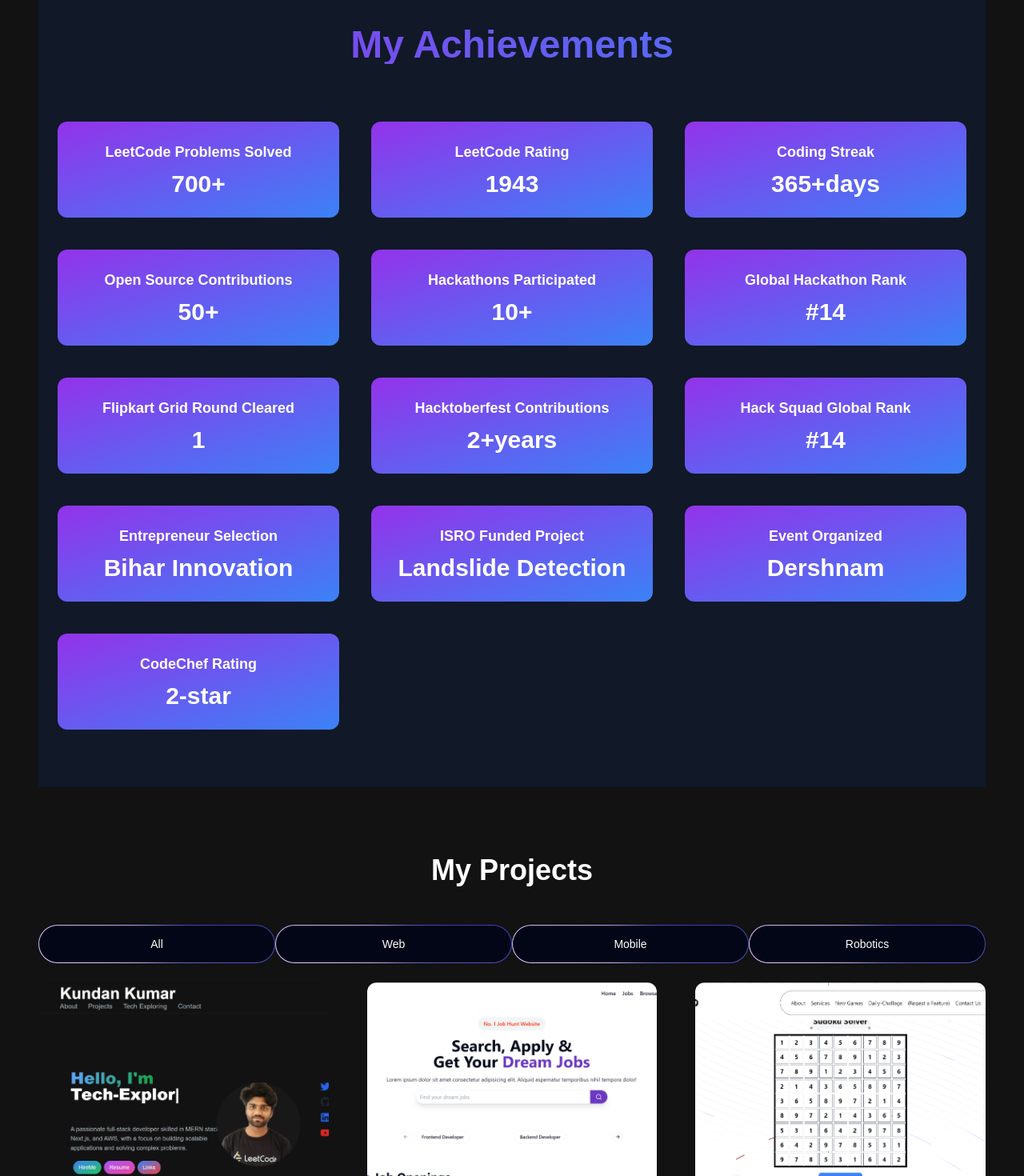
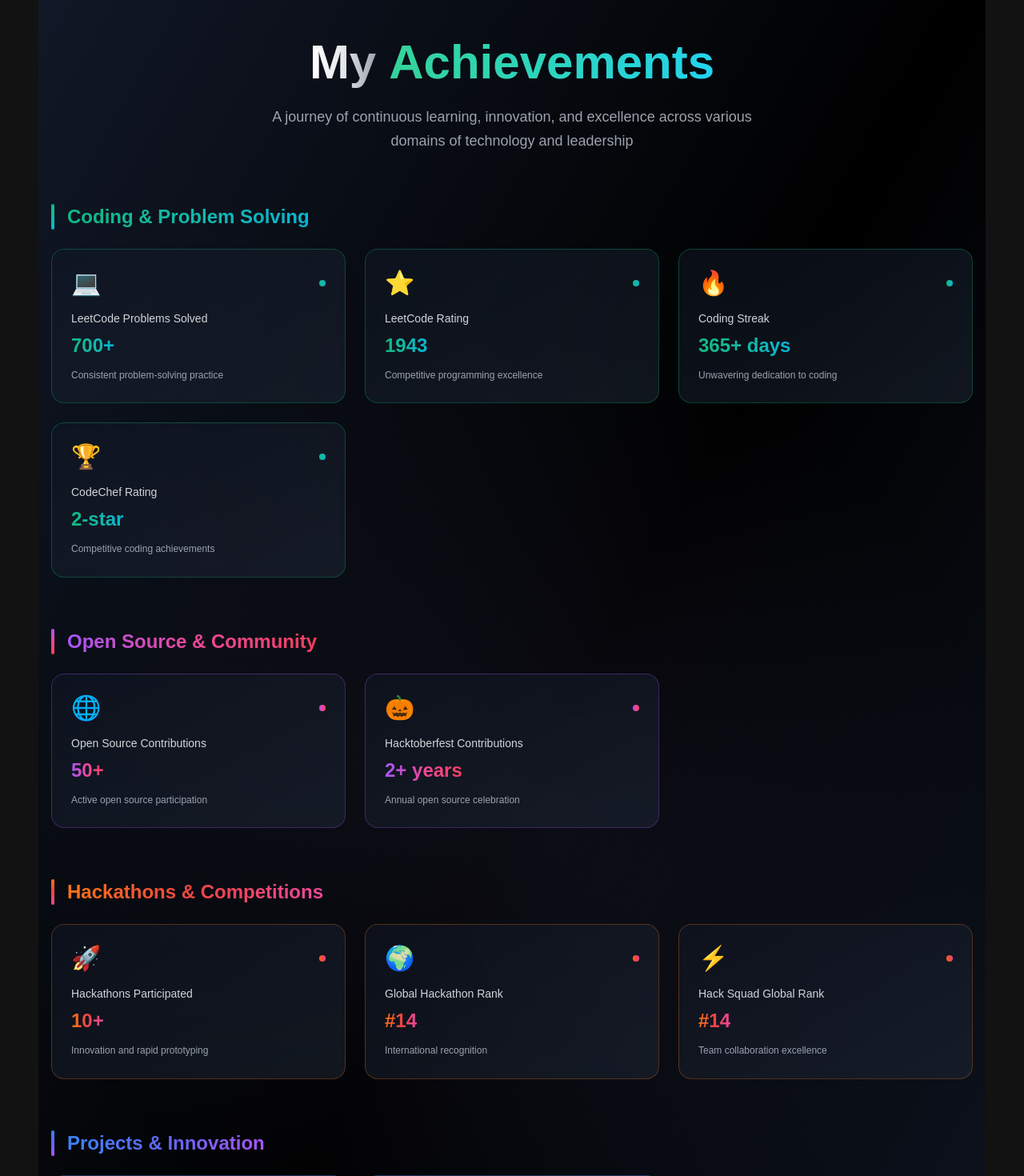
Before and after one commit to its-kundan/Kundan_CV_Portfolio, a Next.js app: page / in a window 1280 px wide. Shown: the part 5140-6610 px from the top of the page at 80% size. Built offline with nearby package versions, Linux system fonts and the light colour scheme.

Commit message:
Achevement UI fixed

```diff
--- a/src/components/Achievement.jsx
+++ b/src/components/Achievement.jsx
@@ -1,46 +1,203 @@
 "use client"
-import React from 'react';
+import React, { useState } from 'react';
 import { motion } from 'framer-motion';
 
-const AchievementItem = ({ metric, value, postfix = '', prefix = '' }) => {
+const getCategoryColors = (category) => {
+  switch (category) {
+    case 'coding':
+      return {
+        gradient: 'from-emerald-500 via-teal-500 to-cyan-500',
+        border: 'border-emerald-500/30',
+        glow: 'shadow-emerald-500/20',
+        bg: 'bg-emerald-500/10'
+      };
+    case 'community':
+      return {
+        gradient: 'from-purple-500 via-pink-500 to-rose-500',
+        border: 'border-purple-500/30',
+        glow: 'shadow-purple-500/20',
+        bg: 'bg-purple-500/10'
+      };
+    case 'competitions':
+      return {
+        gradient: 'from-orange-500 via-red-500 to-pink-500',
+        border: 'border-orange-500/30',
+        glow: 'shadow-orange-500/20',
+        bg: 'bg-orange-500/10'
+      };
+    case 'projects':
+      return {
+        gradient: 'from-blue-500 via-indigo-500 to-purple-500',
+        border: 'border-blue-500/30',
+        glow: 'shadow-blue-500/20',
+        bg: 'bg-blue-500/10'
+      };
+    case 'leadership':
+      return {
+        gradient: 'from-yellow-500 via-amber-500 to-orange-500',
+        border: 'border-yellow-500/30',
+        glow: 'shadow-yellow-500/20',
+        bg: 'bg-yellow-500/10'
+      };
+    default:
+      return {
+        gradient: 'from-gray-500 via-slate-500 to-zinc-500',
+        border: 'border-gray-500/30',
+        glow: 'shadow-gray-500/20',
+        bg: 'bg-gray-500/10'
+      };
+  }
+};
+
+const AchievementItem = ({ metric, value, postfix = '', prefix = '', category = 'default', icon, description }) => {
+  const [isHovered, setIsHovered] = useState(false);
+  const colors = getCategoryColors(category);
+
   return (
     <motion.div
-      whileHover={{ scale: 1.05 }}
-      className="relative bg-gradient-to-br from-purple-600 to-blue-500 rounded-xl p-6 m-2 flex flex-col items-center"
+      initial={{ opacity: 0, y: 20 }}
+      whileInView={{ opacity: 1, y: 0 }}
+      viewport={{ once: true }}
+      whileHover={{
+        scale: 1.02,
+        y: -5,
+        transition: { duration: 0.2 }
+      }}
+      onHoverStart={() => setIsHovered(true)}
+      onHoverEnd={() => setIsHovered(false)}
+      className={`relative group cursor-pointer rounded-2xl p-6 border ${colors.border} bg-gradient-to-br from-gray-900/50 to-gray-800/50 backdrop-blur-sm hover:shadow-2xl hover:${colors.glow} transition-all duration-500 overflow-hidden`}
     >
-      <h4 className="text-lg font-semibold text-white mb-2">{metric}</h4>
-      <p className="text-3xl font-bold text-white">
-        {prefix}{value}{postfix}
-      </p>
+      {/* Animated background gradient */}
+      <div className={`absolute inset-0 bg-gradient-to-br ${colors.gradient} opacity-0 group-hover:opacity-10 transition-opacity duration-500`} />
+
+      {/* Glow effect */}
+      <div className={`absolute inset-0 rounded-2xl bg-gradient-to-br ${colors.gradient} opacity-0 group-hover:opacity-20 blur-xl transition-opacity duration-500`} />
+
+      {/* Content */}
+      <div className="relative z-10">
+        {/* Icon */}
+        <div className="flex items-center justify-between mb-4">
+          <div className={`text-3xl ${isHovered ? 'scale-110' : 'scale-100'} transition-transform duration-300`}>
+            {icon}
+          </div>
+          <div className={`w-2 h-2 rounded-full bg-gradient-to-r ${colors.gradient} ${isHovered ? 'scale-150' : 'scale-100'} transition-transform duration-300`} />
+        </div>
+
+        {/* Metric */}
+        <h4 className="text-sm font-medium text-gray-300 mb-2 group-hover:text-white transition-colors duration-300">
+          {metric}
+        </h4>
+
+        {/* Value */}
+        <div className="mb-3">
+          <span className={`text-2xl font-bold bg-gradient-to-r ${colors.gradient} bg-clip-text text-transparent group-hover:scale-105 transition-transform duration-300 inline-block`}>
+            {prefix}{value}{postfix}
+          </span>
+        </div>
+
+        {/* Description */}
+        <p className="text-xs text-gray-400 group-hover:text-gray-300 transition-colors duration-300 leading-relaxed">
+          {description}
+        </p>
+      </div>
+
+      {/* Bottom accent line */}
+      <div className={`absolute bottom-0 left-0 right-0 h-1 bg-gradient-to-r ${colors.gradient} transform scale-x-0 group-hover:scale-x-100 transition-transform duration-500 origin-left`} />
     </motion.div>
   );
 };
 
-const Achievements = ({ achievements = [] }) => {  // Default empty array if undefined
+const CategorySection = ({ title, achievements, category }) => {
+  const colors = getCategoryColors(category);
+
   return (
-    <div className="py-16 px-4 bg-gray-900 dark:bg-gray-900">
-      <div className="max-w-7xl mx-auto">
-        <motion.h2
+    <motion.div
+      initial={{ opacity: 0, y: 20 }}
+      whileInView={{ opacity: 1, y: 0 }}
+      viewport={{ once: true }}
+      className="mb-12"
+    >
+      <div className="flex items-center mb-6">
+        <div className={`w-1 h-8 bg-gradient-to-b ${colors.gradient} rounded-full mr-4`} />
+        <h3 className={`text-2xl font-bold bg-gradient-to-r ${colors.gradient} bg-clip-text text-transparent`}>
+          {title}
+        </h3>
+      </div>
+      <div className="grid grid-cols-1 md:grid-cols-2 lg:grid-cols-3 gap-6">
+        {achievements.map((item, index) => (
+          <AchievementItem key={index} {...item} />
+        ))}
+      </div>
+    </motion.div>
+  );
+};
+
+const Achievements = ({ achievements = [] }) => {
+  const categories = {
+    coding: achievements.filter(a => a.category === 'coding'),
+    community: achievements.filter(a => a.category === 'community'),
+    competitions: achievements.filter(a => a.category === 'competitions'),
+    projects: achievements.filter(a => a.category === 'projects'),
+    leadership: achievements.filter(a => a.category === 'leadership'),
+  };
+
+  const categoryTitles = {
+    coding: "Coding & Problem Solving",
+    community: "Open Source & Community",
+    competitions: "Hackathons & Competitions",
+    projects: "Projects & Innovation",
+    leadership: "Leadership & Events",
+  };
+
+  return (
+    <section className="py-20 px-4 relative overflow-hidden">
+      {/* Background decoration */}
+      <div className="absolute inset-0 bg-gradient-to-br from-gray-900 via-black to-gray-900" />
+      <div className="absolute inset-0 bg-[radial-gradient(circle_at_50%_50%,rgba(120,119,198,0.1),transparent_50%)]" />
+
+      <div className="max-w-7xl mx-auto relative z-10">
+        {/* Header */}
+        <motion.div
           initial={{ opacity: 0, y: -20 }}
-          animate={{ opacity: 1, y: 0 }}
-          className="text-5xl font-bold text-center mb-16 text-transparent bg-clip-text bg-gradient-to-r from-purple-600 to-blue-500"
+          whileInView={{ opacity: 1, y: 0 }}
+          viewport={{ once: true }}
+          className="text-center mb-16"
         >
-          My Achievements
-        </motion.h2>
+          <h2 className="text-5xl md:text-6xl font-bold mb-6">
+            <span className="bg-gradient-to-r from-white via-gray-200 to-gray-400 bg-clip-text text-transparent">
+              My
+            </span>
+            <span className="bg-gradient-to-r from-emerald-400 via-teal-400 to-cyan-400 bg-clip-text text-transparent ml-4">
+              Achievements
+            </span>
+          </h2>
+          <p className="text-gray-400 text-lg max-w-2xl mx-auto leading-relaxed">
+            A journey of continuous learning, innovation, and excellence across various domains of technology and leadership
+          </p>
+        </motion.div>
 
+        {/* Achievements Grid */}
         {achievements && achievements.length > 0 ? (
-          <div className="grid grid-cols-1 md:grid-cols-2 lg:grid-cols-3 gap-6">
-            {achievements.map((item, index) => (
-              <AchievementItem key={index} {...item} />
-            ))}
+          <div className="space-y-16">
+            {Object.entries(categories).map(([category, categoryAchievements]) =>
+              categoryAchievements.length > 0 && (
+                <CategorySection
+                  key={category}
+                  title={categoryTitles[category]}
+                  achievements={categoryAchievements}
+                  category={category}
+                />
+              )
+            )}
           </div>
         ) : (
-          <p className="text-center text-gray-500 dark:text-gray-400">
-            No achievements to display
-          </p>
+          <div className="text-center py-12">
+            <div className="text-6xl mb-4">🏆</div>
+            <p className="text-gray-400 text-lg">Achievements coming soon...</p>
+          </div>
         )}
       </div>
-    </div>
+    </section>
   );
 };
 
--- a/src/components/AchievementsSection.jsx
+++ b/src/components/AchievementsSection.jsx
@@ -1,25 +1,119 @@
-import Achievements from './Achievement'; // Update the path as necessary
+import Achievements from './Achievement';
 
 const achievementsList = [
-  { metric: "LeetCode Problems Solved", value: "700", postfix: "+" },
-  { metric: "LeetCode Rating", value: "1943" },
-  { metric: "Coding Streak", value: "365", postfix: "+days" },
-  { metric: "Open Source Contributions", value: "50", postfix: "+" },
-  { metric: "Hackathons Participated", value: "10", postfix: "+" },
-  { metric: "Global Hackathon Rank", value: "14", prefix: "#" },
-  { metric: "Flipkart Grid Round Cleared", value: "1" },
-  { metric: "Hacktoberfest Contributions", value: "2", postfix: "+years" },
-  { metric: "Hack Squad Global Rank", value: "14", prefix: "#" },
-  { metric: "Entrepreneur Selection", value: "Bihar Innovation" },
-  { metric: "ISRO Funded Project", value: "Landslide Detection" },
-  { metric: "Event Organized", value: "Dershnam" },
-  { metric: "CodeChef Rating", value: "2", postfix: "-star" },
+  // Coding & Problem Solving
+  {
+    metric: "LeetCode Problems Solved",
+    value: "700",
+    postfix: "+",
+    category: "coding",
+    icon: "💻",
+    description: "Consistent problem-solving practice"
+  },
+  {
+    metric: "LeetCode Rating",
+    value: "1943",
+    category: "coding",
+    icon: "⭐",
+    description: "Competitive programming excellence"
+  },
+  {
+    metric: "Coding Streak",
+    value: "365",
+    postfix: "+ days",
+    category: "coding",
+    icon: "🔥",
+    description: "Unwavering dedication to coding"
+  },
+  {
+    metric: "CodeChef Rating",
+    value: "2",
+    postfix: "-star",
+    category: "coding",
+    icon: "🏆",
+    description: "Competitive coding achievements"
+  },
+
+  // Open Source & Community
+  {
+    metric: "Open Source Contributions",
+    value: "50",
+    postfix: "+",
+    category: "community",
+    icon: "🌐",
+    description: "Active open source participation"
+  },
+  {
+    metric: "Hacktoberfest Contributions",
+    value: "2",
+    postfix: "+ years",
+    category: "community",
+    icon: "🎃",
+    description: "Annual open source celebration"
+  },
+
+  // Hackathons & Competitions
+  {
+    metric: "Hackathons Participated",
+    value: "10",
+    postfix: "+",
+    category: "competitions",
+    icon: "🚀",
+    description: "Innovation and rapid prototyping"
+  },
+  {
+    metric: "Global Hackathon Rank",
+    value: "14",
+    prefix: "#",
+    category: "competitions",
+    icon: "🌍",
+    description: "International recognition"
+  },
+  {
+    metric: "Hack Squad Global Rank",
+    value: "14",
+    prefix: "#",
+    category: "competitions",
+    icon: "⚡",
+    description: "Team collaboration excellence"
+  },
+
+  // Projects & Innovation
+  {
+    metric: "Flipkart Grid Round Cleared",
+    value: "1",
+    category: "projects",
+    icon: "🛒",
+    description: "Corporate challenge success"
+  },
+  {
+    metric: "ISRO Funded Project",
+    value: "Landslide Detection",
+    category: "projects",
+    icon: "🛰️",
+    description: "Government research initiative"
+  },
+
+  // Leadership & Events
+  {
+    metric: "Entrepreneur Selection",
+    value: "Bihar Innovation",
+    category: "leadership",
+    icon: "💡",
+    description: "Innovation ecosystem recognition"
+  },
+  {
+    metric: "Event Organized",
+    value: "Dershnam",
+    category: "leadership",
+    icon: "🎪",
+    description: "Community event leadership"
+  },
 ];
 
-
-export default function App() {
+export default function AchievementsSection() {
   return (
-    <div>
+    <div className="relative overflow-hidden">
       <Achievements achievements={achievementsList} />
     </div>
   );
```
